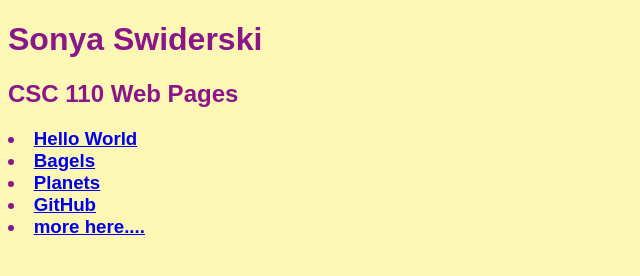
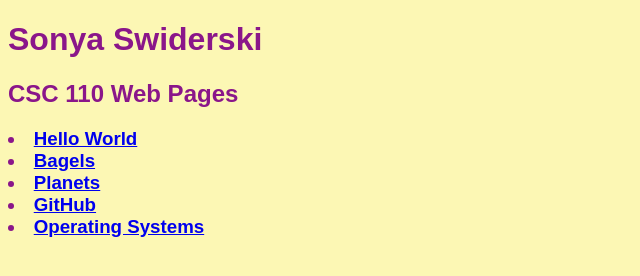
Before and after one commit to sswiderski-pvcc/sswiderski-pvcc-github.io, a plain HTML site: page index.html in a window 1280 px wide. Shown: the whole page, without its empty margins (0-640 px from the left). Drawn offline with Linux system fonts and the light colour scheme.

Commit message:
Update index.html

```diff
--- a/index.html
+++ b/index.html
@@ -19,7 +19,7 @@
         <li><a href = "bagels.html"> Bagels </a></li>
         <li><a href = "planets.html"> Planets </a></li>
         <li><a href = "githubinfo.html"> GitHub </a</li>
-        <li>more here....</li>
+        <li><a href = "opsys.html"> Operating Systems </a</li>
       </u1>
     </h3>
   </body>
```
